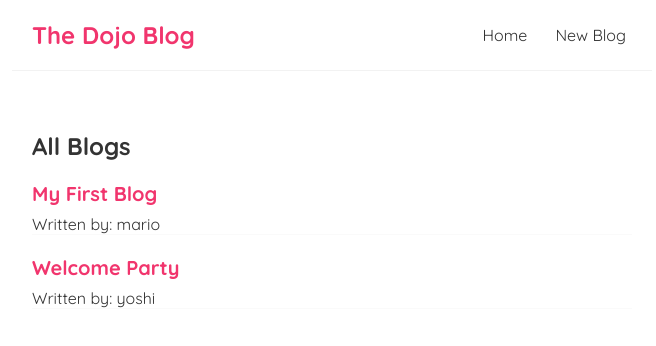
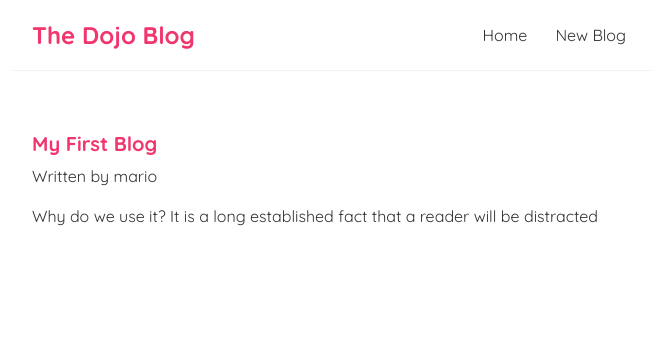
Before and after one commit to Haxodrat/dojo-blog, a React (Create React App) app: page /blogs/1 in a window 1280 px wide. Shown: the top 346 px of the page, without its empty margins (308-964 px from the left). Built offline with nearby package versions, Linux system fonts and the light colour scheme; data requests are answered from the project's data file.

Commit message:
Custom Hooks, React Router, Exact Match Routes, Router Links, useEffect clean, Route Params, Reusing Custom Hooks

```diff
--- a/package.json
+++ b/package.json
@@ -8,6 +8,7 @@
     "@testing-library/user-event": "^13.5.0",
     "react": "^18.3.1",
     "react-dom": "^18.3.1",
+    "react-router-dom": "^5.3.4",
     "react-scripts": "5.0.1",
     "web-vitals": "^2.1.4"
   },
--- a/src/App.js
+++ b/src/App.js
@@ -1,15 +1,30 @@
 import Navbar from './Navbar';
 import Home from './Home';
+import { BrowserRouter as Router, Route, Switch } from 'react-router-dom';
+import Create from './Create';
+import BlogDetails from './BlogDetails';
 
 function App() {
 
   return (
-    <div className="App">
-      <Navbar />
-      <div className="content">
-        <Home />
+    <Router>
+      <div className="App">
+        <Navbar />
+        <div className="content">
+          <Switch>
+            <Route exact path="/">
+              <Home />
+            </Route>
+            <Route path="/create">
+              <Create />
+            </Route>
+            <Route path="/blogs/:id">
+              <BlogDetails />
+            </Route>
+          </Switch>
+        </div>
       </div>
-    </div>
+    </Router>
   );
 }
 
--- /dev/null
+++ b/src/BlogDetails.js
@@ -0,0 +1,23 @@
+import { useParams } from "react-router-dom/cjs/react-router-dom.min";
+import useFetch from "./useFetch";
+
+const BlogDetails = () => {
+    const { id } = useParams();
+    const { data: blog, error, isPending } = useFetch('http://localhost:8000/blogs/' + id);
+
+    return (
+        <div className="blog-details">
+            { isPending && <div>Loading ...</div> }
+            { error && <div>{ error }</div> }
+            { blog && (
+                <article>
+                    <h2>{ blog.title }</h2>
+                    <p>Written by { blog.author }</p>
+                    <div>{ blog.body }</div>
+                </article>
+            )}
+        </div>
+     );
+}
+
+export default BlogDetails;
--- a/src/BlogList.js
+++ b/src/BlogList.js
@@ -1,3 +1,5 @@
+import { Link } from "react-router-dom";
+
 const BlogList = ({ blogs, title }) => {
     // const blogs = props.blogs;
     // const title = props.title;
@@ -7,8 +9,10 @@
             <h2>{ title }</h2>
             {blogs.map((blog) => (
                 <div className="blog-preview" key={blog.id}>
-                    <h2>{ blog.title }</h2>
-                    <p>Written by: { blog.author }</p>
+                    <Link to={`/blogs/${blog.id}`}>
+                        <h2>{ blog.title }</h2>
+                        <p>Written by: { blog.author }</p>
+                    </Link>
                 </div>
             ))}
         </div>
--- /dev/null
+++ b/src/Create.js
@@ -0,0 +1,9 @@
+const Create = () => {
+    return (
+        <div className="create">
+            <h2>Add a new Blog</h2>
+        </div>
+     );
+}
+
+export default Create;
--- a/src/Home.js
+++ b/src/Home.js
@@ -1,11 +1,8 @@
-import { useState, useEffect } from 'react';
 import BlogList from './BlogList';
-import { Step } from '@mui/material';
+import useFetch from './useFetch';
 
 const Home = () => {
-    const [blogs, setBlogs] = useState(null);
-    const [isPending, setIsPending] = useState(true);
-    const [error, setError] = useState(null);
+    const { data: blogs, isPending, error} = useFetch('http://localhost:8000/blogs');
 
     //const [name, setName] = useState('mario');
 
@@ -14,26 +11,7 @@
     //     setBlogs(newBlogs);
     // };
 
-    useEffect(() => {
-        setTimeout(() => {
-            fetch('http://localhost:8000/blogs')
-                .then(res => {
-                    if(!res.ok) {
-                        throw Error('could not fetch the data for that resource');
-                    }
-                    return res.json();
-                })
-                .then((data) => {
-                    setBlogs(data);
-                    setIsPending(false);
-                    setError(null);
-                })
-                .catch(err => {
-                    setIsPending(false);
-                    setError(err.message);
-                })
-            }, 1000);
-    }, []);
+
 
     return (
         <div className='home'>
--- a/src/Navbar.js
+++ b/src/Navbar.js
@@ -1,10 +1,12 @@
+import { Link } from 'react-router-dom';
+
 const Navbar = () => {
     return (
         <nav className='navbar'>
             <h1>The Dojo Blog</h1>
             <div className='links'>
-                <a href="/">Home</a>
-                <a href="/create">New Blog</a>
+                <Link to="/">Home</Link>
+                <Link to="/create">New Blog</Link>
             </div>
         </nav>
     );
--- a/src/index.css
+++ b/src/index.css
@@ -48,3 +48,16 @@
   color: #f1356d;
   margin-bottom: 8px;
 }
+.blog-preview a {
+  text-decoration: none;
+}
+
+/* blog details page */
+.blog-details h2 {
+  font-size: 20px;
+  color: #f1356d;
+  margin-bottom: 10px;
+}
+.blog-details div {
+  margin: 20px 0;
+}
--- /dev/null
+++ b/src/useFetch.js
@@ -0,0 +1,41 @@
+import { useEffect, useState } from 'react';
+
+// custom hooks
+const useFetch = (url) => {
+    const [data, setData] = useState(null);
+    const [isPending, setIsPending] = useState(true);
+    const [error, setError] = useState(null);
+
+    useEffect(() => {
+        const abortCont = new AbortController();
+
+        setTimeout(() => {
+            fetch(url, { signal: abortCont.signal })
+                .then(res => {
+                    if(!res.ok) {
+                        throw Error('could not fetch the data for that resource');
+                    }
+                    return res.json();
+                })
+                .then((data) => {
+                    setData(data);
+                    setIsPending(false);
+                    setError(null);
+                })
+                .catch(err => {
+                    if (err.name === 'AbortError') {
+                        console.log('fetch aborted')
+                    } else {
+                        setIsPending(false);
+                        setError(err.message);
+                    }
+                })
+        }, 1000);
+
+        return () => abortCont.abort();
+    }, [url]);
+
+    return { data, isPending, error }
+}
+
+export default useFetch;
```
Also changed, not shown: 1 other file (tests, documents, lock files or other folders).
